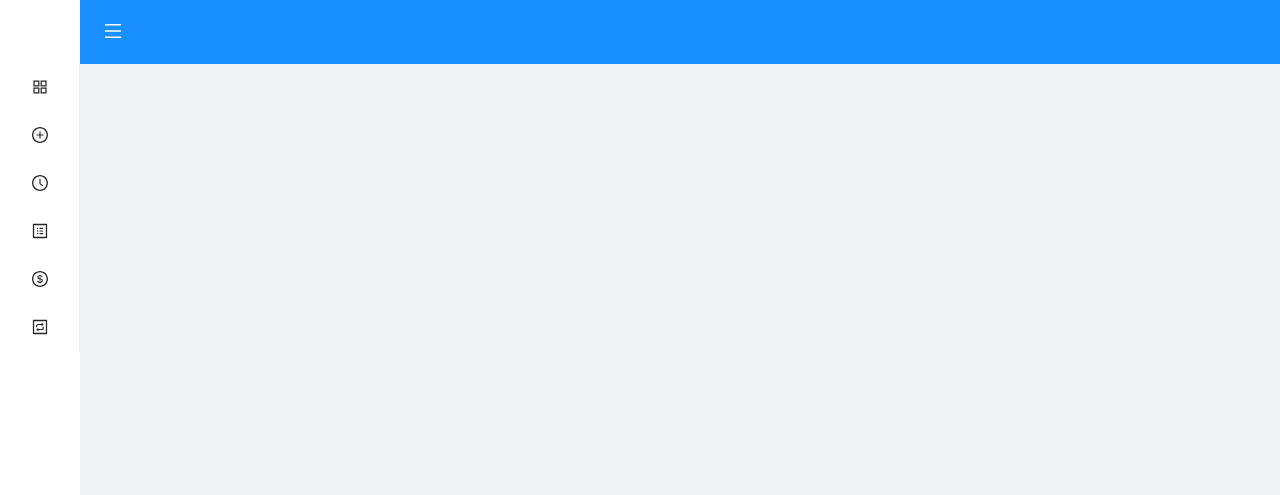
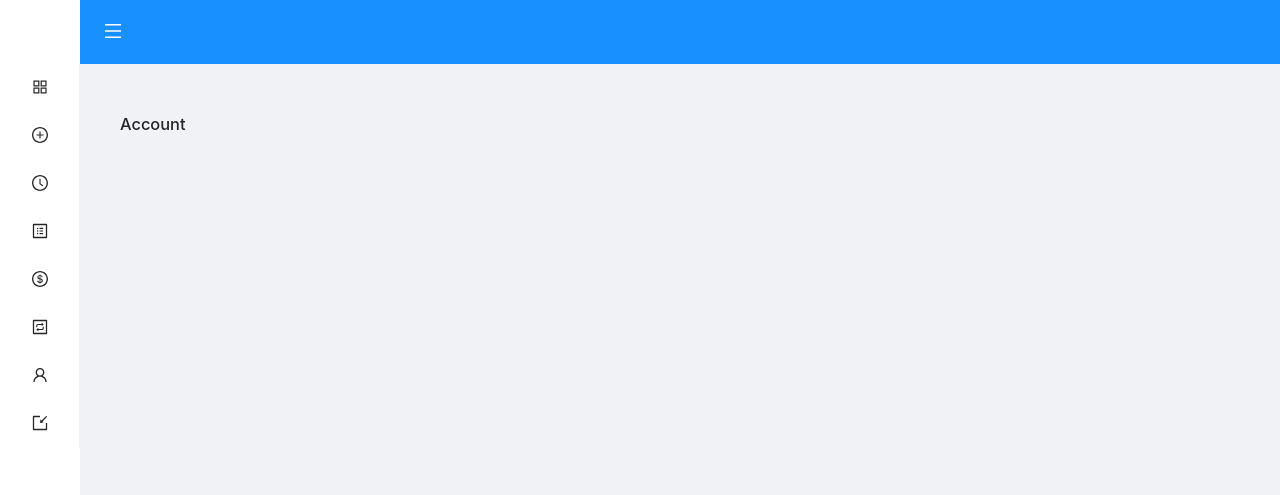
Before and after one commit to zulnabil/antd-ts, a React (Create React App) app: page /account in a window 1280 px wide. Shown: the top 495 px of the page. Built offline with nearby package versions, Linux system fonts and the light colour scheme.

Commit message:
feat: add sider and pages account

```diff
--- a/src/constants/router.root.tsx
+++ b/src/constants/router.root.tsx
@@ -6,6 +6,7 @@ const PendingCheckout = lazy(() => import("pages/PendingCheckout"))
 const Shipments = lazy(() => import("pages/Shipments"))
 const Topup = lazy(() => import("pages/Topup"))
 const Transactions = lazy(() => import("pages/Transactions"))
+const Account = lazy(() => import("pages/Account"))
 
 export const router = [
   {
@@ -39,4 +40,9 @@ export const router = [
     name: "Transactions",
     component: <Transactions />,
   },
+  {
+    path: "/account",
+    name: "Account",
+    component: <Account />,
+  },
 ]
--- a/src/constants/sider.tsx
+++ b/src/constants/sider.tsx
@@ -7,6 +7,8 @@ import {
   ProfileOutlined,
   DollarOutlined,
   InteractionOutlined,
+  UserOutlined,
+  ImportOutlined,
 } from "@ant-design/icons"
 
 export const menus = [
@@ -40,4 +42,14 @@ export const menus = [
     path: "/transactions",
     icon: <InteractionOutlined />,
   },
+  {
+    name: "Account",
+    path: "/Account",
+    icon: <UserOutlined />
+  },
+  {
+    name: "Logout",
+    path: "/Logout",
+    icon: <ImportOutlined />
+  }
 ]
--- /dev/null
+++ b/src/pages/Account.tsx
@@ -0,0 +1,9 @@
+import React from 'react'
+
+const Account: React.FC = () => {
+  return (
+    <h1>Account</h1>
+  )
+}
+
+export default Account
```
